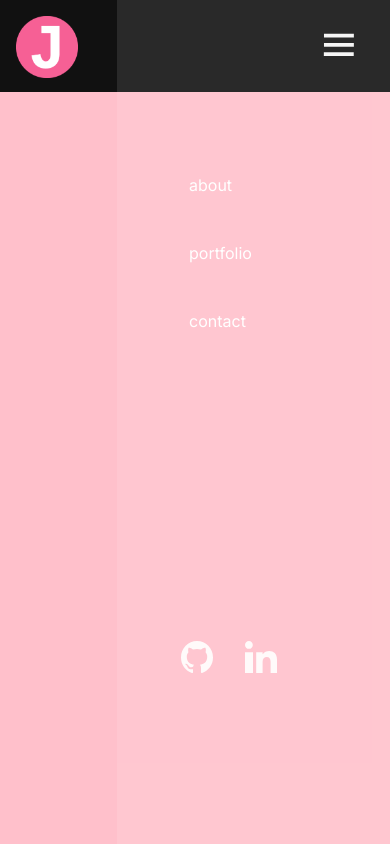
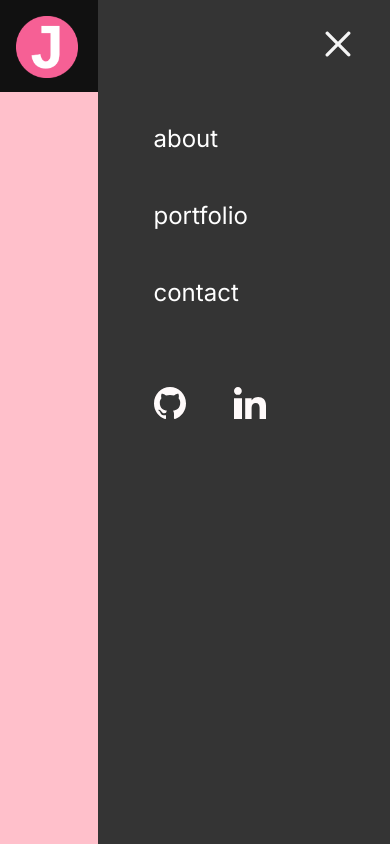
Before and after one commit to yuliiaqwertA/MyCartSite, a plain HTML site: page index.html in a window 390 px wide. Both pictures are taken after a click on the button 338 px from the left and 44 px from the top of the page. Drawn offline with Linux system fonts and the light colour scheme; a web font is replaced by a local one.

Commit message:
header,hamburgermenu

```diff
--- a/Cart.css
+++ b/Cart.css
@@ -10,7 +10,7 @@
 body {
 	min-height: 100vh;
 	background-color: pink;
-
+	overflow-x: hidden;
 }
 
 main {
@@ -21,7 +21,6 @@ main {
 
 header {
 	background-color: #111;
-
 }
 
 .head {
@@ -33,16 +32,15 @@ header {
 	margin-left: auto;
 	height: 92px;
 }
-.partHeader {
-	background-color:;
+
+.primary-navigation {
 	display: flex;
 	justify-content: space-around;
 	width: 80%;
-
-
 }
 
 .menuHeader ul {
+
 	display: flex;
 	flex-direction: row;
 	justify-content: space-between;
@@ -54,47 +52,59 @@ header {
 	color: white;
 }
 
+.menuHeader a {
+	color: white;
+	text-decoration: none;
+}
+
 
 .logo {
 	width: 60%;
 	margin: 1rem;
+}
 
-}
 .logo:hover {
 	opacity: 70%;
 	transition: 0.7s ease;
 
 }
 .menuHeader {
-	background-color: ;
+	background-color:;
 	width: 70%;
 	margin: 1rem;
-
+}
+.menuHeader a {
+	font-size: 18px;
 }
 .menuHeader li:hover {
 	transition: 0.7s ease;
 	opacity: 70%;
 }
 .contact {
+	background-color: ;
+	margin: 1rem;
 	width: 30%;
-	margin: 1rem;
+
+}
+.contact ul {
+
 	display: flex;
 	flex-direction: row;
 	justify-content: space-around;
-	background-color:
+
 }
 
-
-
-.contact a:hover {
+.contact li:hover {
 	opacity: 70%;
 	transition: 0.7s ease;
+}
 
-}
-.contact a {
+.contact li {
 	text-decoration: none;
 	margin: 1rem;
+	list-style-type: none;
 }
+
 .mobile-nav-toggle {
 	display: none;
 }
@@ -105,51 +115,83 @@ header {
 
 
 @media (max-width: 768px) {
-	body {
-	max-width: 720px;
-}
 
-header {
-	max-width: 720px;
-}
-
-.partHeader {
-
-	position: fixed;
-	z-index: 1000;
-	inset: 0 0 0 30%;
-	flex-direction: column;
-	background: hsl(0 0% 100% / 0.1);
-	/*backdrop-filter: blur(0.2rem);*/
-
-
-	padding: min(2vh, 10rem) 2rem;
-
-	/*transform: translateX(100%);
-}
-
-.partHeader[data-visible="true"] {
-	transform: translateX(0%); */
-}
-
-.menuHeader ul {
-	flex-direction: column;
-}
 
  .mobile-nav-toggle {
  	display: block;
  	position: absolute;
  	z-index: 9999;
+ 	background-color: transparent;
  	background: url(images/hamburger.svg);
-
  	background-repeat: no-repeat;
-
  	border: 0;
  	width: 2.5rem;
  	aspect-ratio: 1;
  	top: 1.5rem;
  	right: 2rem;
-
  }
 
+ .mobile-nav-toggle[aria-expanded="true"] {
+ 	background: url('images/close.svg');
+ 	width: 2.5rem;
+ 	aspect-ratio: 1;
+ 	background-size: cover;
+ }
+
+.primary-navigation {
+
+	position: fixed;
+	z-index: 1000;
+	inset: 0 0 30% 20%;
+	height: 100%;
+
+	flex-direction: column;
+	justify-content: flex-start;
+	/*background: hsl(0, 0%, 100% / 0.5);
+	backdrop-filter: blur(2rem);*/
+	background: #343434;
+
+	padding: min(10vh, 12rem) 1rem;
+	transform: translateX(100%);
+	transition: 350ms cubic-bezier(0.47, 0, 0.75, 0.72);
+	/*border-bottom-left-radius: 10px;*/
+
 }
+.primary-navigation[data-visible="true"] {
+	transform: translateX(0%);
+}
+
+
+
+.menuHeader ul {
+	flex-direction: column;
+
+
+}
+
+.menuHeader li {
+	font-size: 24px;
+
+}
+.menuHeader a {
+	font-size: 24px;
+
+}
+
+.contact  ul{
+	font-size: 24px;
+	justify-content: flex-start;
+}
+.contact li {
+	margin: 1.5rem;
+}
+
+}
+
+
+@media (max-width: 390px) {
+	.primary-navigation {
+		inset: 0 0 30% 25%;
+}
+
+}
--- a/index.html
+++ b/index.html
@@ -10,14 +10,14 @@
         <link href="https://fonts.googleapis.com/css2?family=Zen+Loop:ital@1&display=swap" rel="stylesheet">
         <link rel="pingback" href="index.html" img src="images/logo.png">
 
-
         <meta charset="utf-8">
         <meta name="viewport" content="width=device-width, initial-scale=1">
         <meta http-equiv="X-UA-Compatible" content="IE=edge">
         <meta name="description" content="My Cart Site">
         <meta name="author" content="CartSite">
         <link rel="stylesheet" href="cart.css">
-    <script type="text/javascript" src="script.js"></script>
+        <script type="text/javascript" src="script.js" defer></script>
+
 
 
 
@@ -25,13 +25,12 @@
 
         <meta property="og:title" content="Krevna Yuliia">
         <meta property="og:type"  content="website">
-
         <meta property="og:image" content="images/logo.png">
-
         <meta property="og:url"   content="https://www.KrevnaYuliia.com">
         <meta property="og:description" content="My Cart Site">
         <meta property="og:locale" content="en_US">
         <meta property="og:site_name" content="CartSite">
+
 </head>
 
 <body>
@@ -43,40 +42,39 @@
             </div>
 
 
-      <button class="mobile-nav-toggle"
-      aria-controls="partHeader" aria-expended="false">
-        <span class="sr-only"></span>
-      </button>
-
-
-
-      <div id="partHeader" data-visible="false" class="partHeader">
-
-      <div class="menuHeader">
-        <ul>
-          <li>about</li>
-          <li>portfolio</li>
-          <li>contact</li>
-        </ul>
-      </div>
-      <div class="contact">
-        <a href="https://github.com/yuliiaqwertA" target="_blank"><img src="images/git.svg" title="Follow me on Githib" alt="logo" width="32px" height="32px"></a>
-        <a href="https://www.linkedin.com/in/yulya-krevna-492543276/" target="_blank"><img src="images/link.svg" alt="logo" class="linkedin" title="Connect with me on Linkedin" width="32px" height="32px"></a>
-
-      </div>
-    </div>
+            <button id="mobile-nav-toggle" class="mobile-nav-toggle" aria-controls="primary-navigation" aria-expanded="false"></button>
 
 
 
 
-
-
+            <div id="primary-navigation" data-visible="false" class="primary-navigation">
+                <div class="menuHeader">
+                    <ul>
+                        <li class="about">
+                            <a href="#about">about</a>
+                        </li>
+                        <li class="portfolio">
+                            <a href="#portfolio">portfolio</a>
+                        </li>
+                        <li class="cont">
+                            <a href="#cont">contact</a>
+                        </li>
+                    </ul>
                 </div>
 
-
-
+                <div class="contact">
+                    <ul>
+                        <li>
+                            <a href="https://github.com/yuliiaqwertA" target="_blank"><img src="images/git.svg" title="Follow me on Githib" alt="logo" width="32px" height="32px"></a>
+                        </li>
+                        <li>
+                            <a href="https://www.linkedin.com/in/yulya-krevna-492543276/" target="_blank"><img src="images/link.svg" alt="logo" class="linkedin" title="Connect with me on Linkedin" width="32px" height="32px"></a>
+                        </li>
+                    </ul>
+                </div>
+            </div>
+        </div>
     </header>
-
 
 
 </body>
--- a/script.js
+++ b/script.js
@@ -1,14 +1,14 @@
-const partHeader = document.querySelector('.partHeader');
+const primaryNav = document.querySelector('.primary-navigation');
 const navToggle = document.querySelector('.mobile-nav-toggle');
 
-navToggle.addEventListener("click", () => {
-	const visibility = partHeader.getAttribute("data-visible")
+navToggle.addEventListener('click', () => {
+ const visibility = primaryNav.getAttribute('data-visible');
 
-	if (visibility === "false") {
-		partHeader.setAttribute("data-visible", true);
-
-	} else if (visibility === "true") {
-		partHeader.setAttribute("data-visible", false);
-	}
-
+ if (visibility === "false") {
+  primaryNav.setAttribute('data-visible', true);
+  navToggle.setAttribute('aria-expanded', true);
+ } else if (visibility === "true") {
+  primaryNav.setAttribute('data-visible', false);
+  navToggle.setAttribute('aria-expanded', false);
+ }
 });
```
Also changed, not shown: images/close.svg (added). Lines whose indentation alone changed are shown as unchanged.
